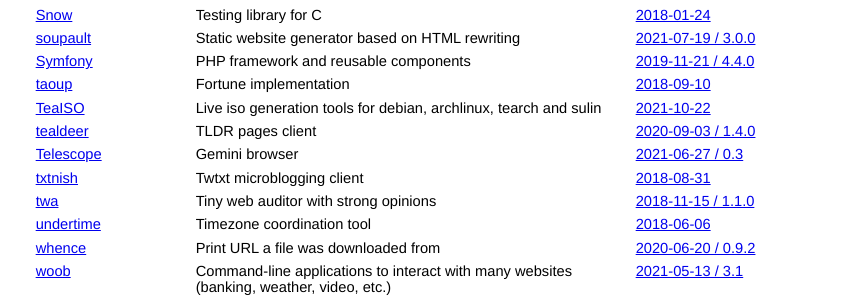
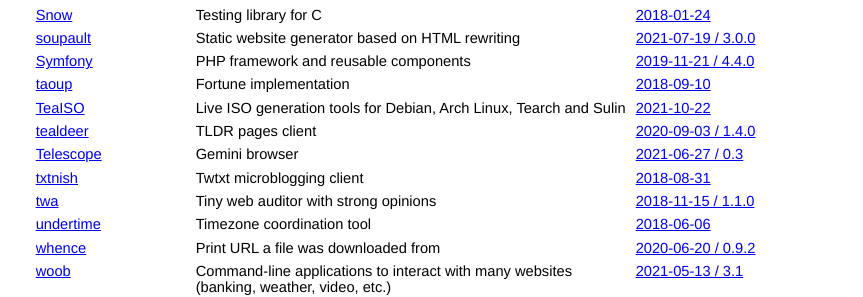
Before and after one commit to jcs/no_color, a Jekyll site: the page built from index.md, in a window 1280 px wide and 900 px high, scrolled down 3105 px. Shown: the part 160-457 px from the top of the window, without its empty margins (208-1071 px from the left). Built offline with Jekyll 4.4.1, drawn with Linux system fonts in a browser that asks for light colours; our own code applies the rules of GitHub Pages for plain Markdown files.

Commit message:
Update index.md

```diff
--- a/index.md
+++ b/index.md
@@ -172,7 +172,7 @@ color via `NO_COLOR`.
 | [soupault](https://soupault.app) | Static website generator based on HTML rewriting | [2021-07-19 / 3.0.0](https://soupault.app/blog/soupault-3.0.0-release/) |
 | [Symfony](https://github.com/symfony/symfony) | PHP framework and reusable components | [2019-11-21 / 4.4.0](https://symfony.com/releases/4.4) |
 | [taoup](http://github.com/globalcitizen/taoup) | Fortune implementation | [2018-09-10](https://github.com/globalcitizen/taoup/commit/fb2dc7768a2dc9b74816ce5126e40b93338291f7) |
-| [TeaISO](https://gitlab.com/tearch-linux/applications-and-tools/teaiso) | Live iso generation tools for debian, archlinux, tearch and sulin | [2021-10-22](https://gitlab.com/tearch-linux/applications-and-tools/teaiso/-/commit/151c61c299bd71adc1987ef73ad588cfbe88d244) |
+| [TeaISO](https://gitlab.com/tearch-linux/applications-and-tools/teaiso) | Live ISO generation tools for Debian, Arch Linux, Tearch and Sulin | [2021-10-22](https://gitlab.com/tearch-linux/applications-and-tools/teaiso/-/commit/151c61c299bd71adc1987ef73ad588cfbe88d244) |
 | [tealdeer](http://github.com/dbrgn/tealdeer) | TLDR pages client | [2020-09-03 / 1.4.0](https://github.com/dbrgn/tealdeer/releases/tag/v1.4.0) |
 | [Telescope](https://telescope.omarpolo.com) | Gemini browser | [2021-06-27 / 0.3](https://github.com/omar-polo/telescope/releases/tag/0.3) |
 | [txtnish](https://github.com/mdom/txtnish) | Twtxt microblogging client | [2018-08-31](https://github.com/mdom/txtnish/commit/257d312ac282ab99e8357e31f6c282b881fbb171) |
```
